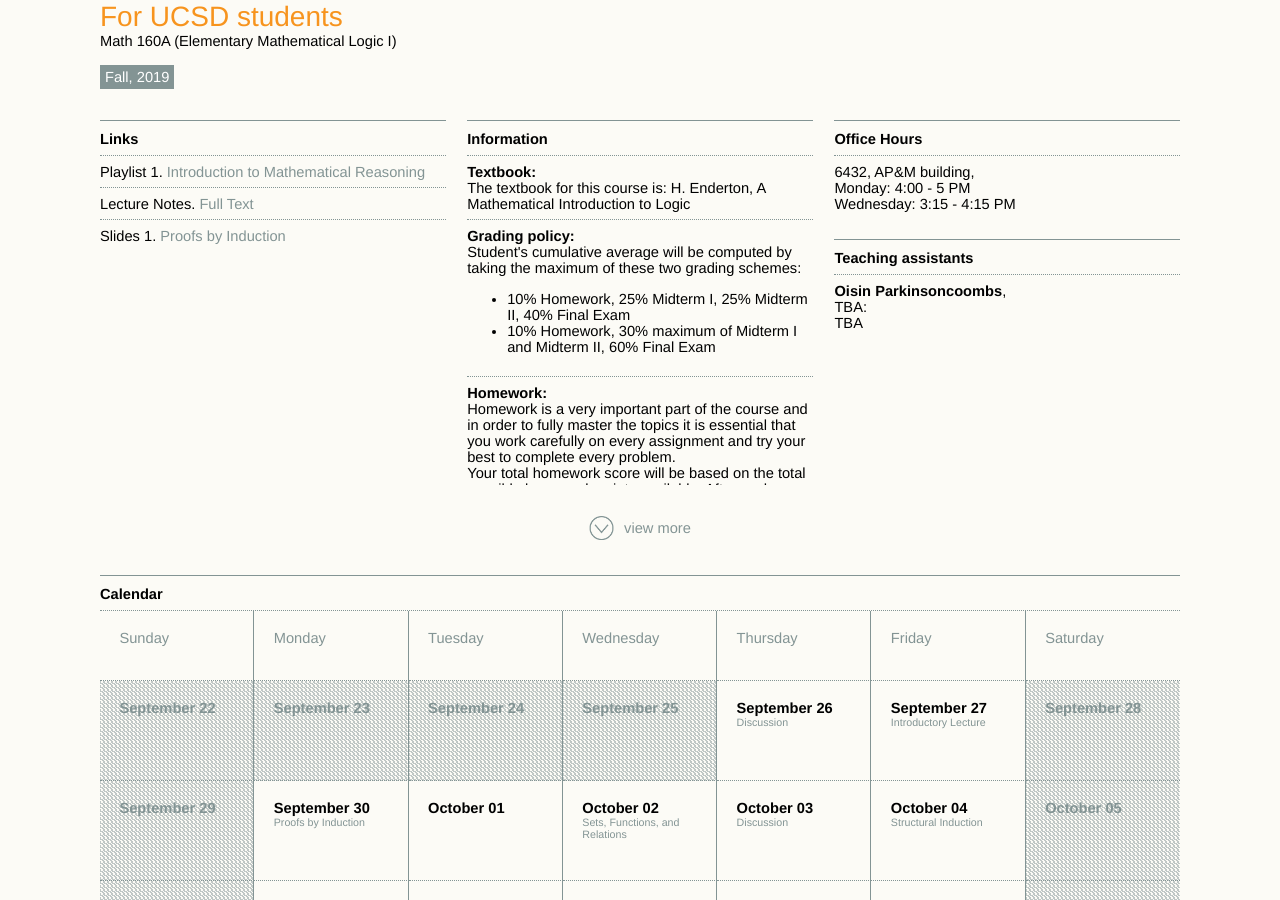
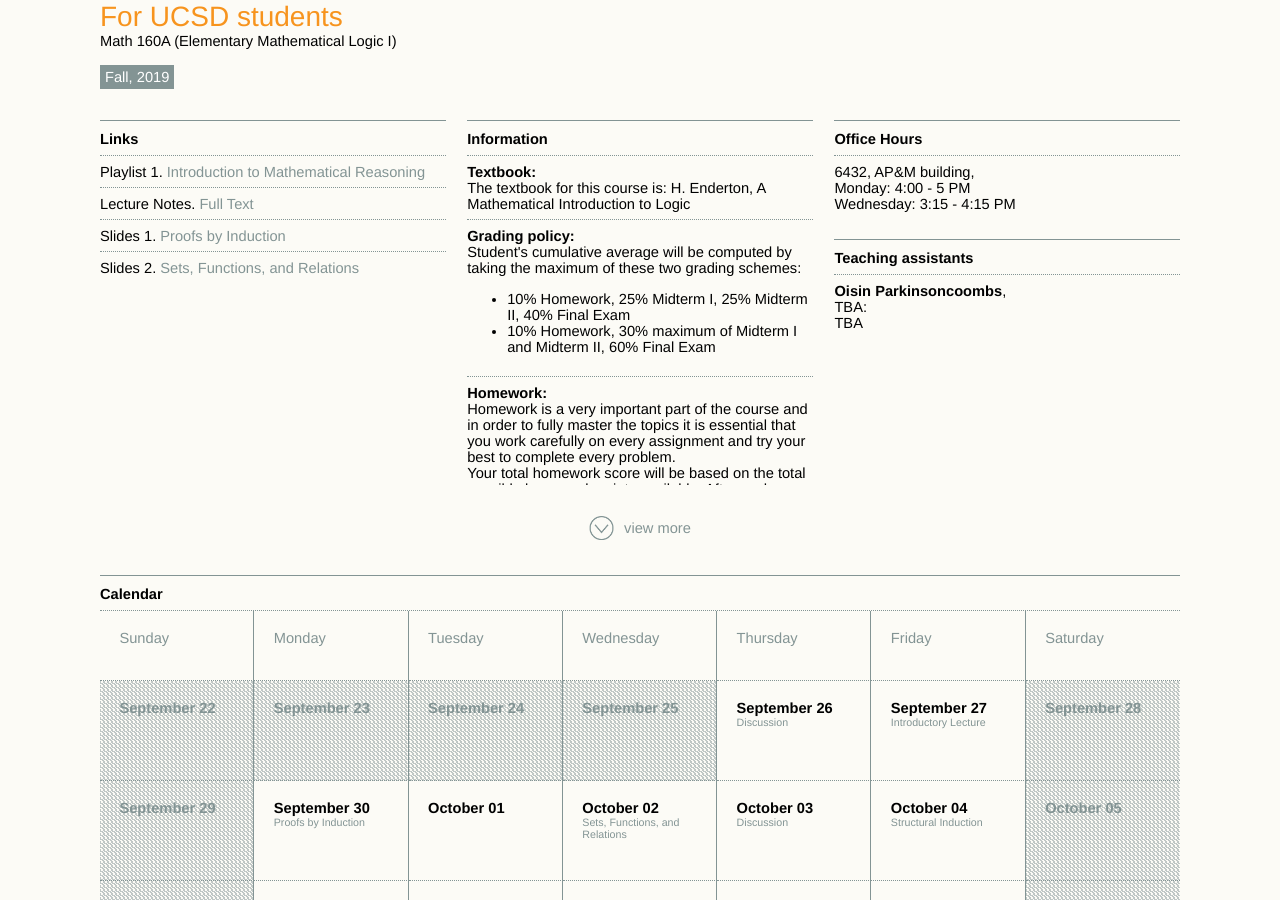
Before and after one commit to alexanderknop/alexanderknop.github.io, a Jekyll site: the page built from teaching/ucsd/160a/2019/fall/index.html, in a window 1280 px wide and 900 px high, scrolled down 522 px. Built offline with Jekyll 4.4.1, drawn with Linux system fonts in a browser that asks for light colours; nearby versions of some CDN libraries.

Commit message:
Add slides to ucsd/160a

```diff
--- a/teaching/ucsd/160a/2019/fall/links.html
+++ b/teaching/ucsd/160a/2019/fall/links.html
@@ -13,3 +13,8 @@
 
 
 </li>
+<li>
+		Slides 2. <a href="assets/lecture-2.pdf"> Sets, Functions, and Relations </a>
+
+
+</li>
```
